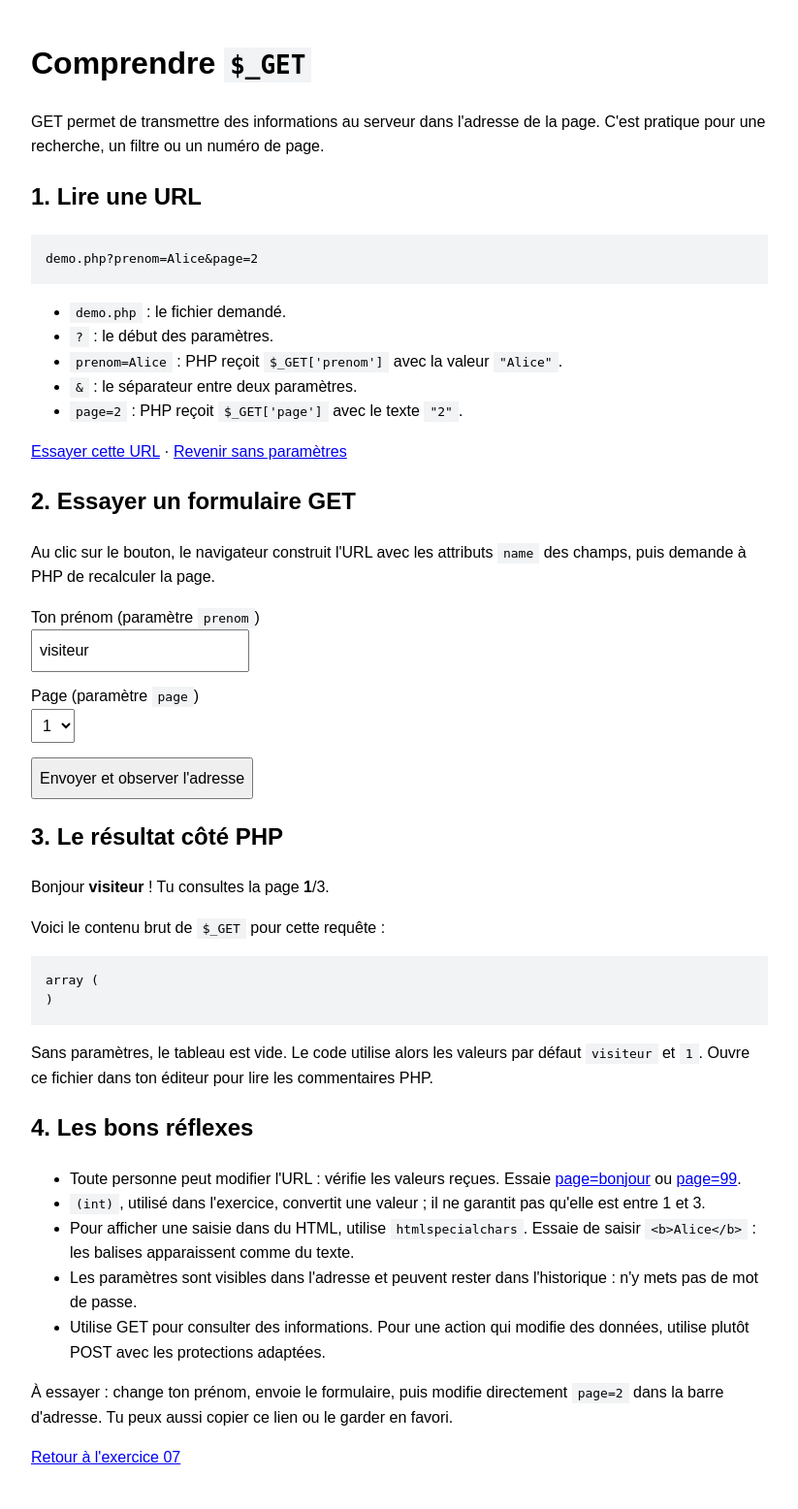
After one commit to Gilis-H/exo-honor-, a PHP site: page /exercice_07_GET/demo.php in a window 1280 px wide. The commit adds this page. Shown: the whole page at 97% size, without its empty margins (228-1051 px from the left). Run offline with PHP 8.4, Linux system fonts and the light colour scheme.

Commit message:
Ajoute les consignes du cours et sauvegarde la progression des exercices

```diff
--- /dev/null
+++ b/exercice_02_include/_footer.php
@@ -0,0 +1 @@
+<footer>Gilis Honoré</footer>
--- a/exercice_02_include/index.php
+++ b/exercice_02_include/index.php
@@ -10,6 +10,8 @@
 	include '_nav.php' ;
 	?>
 	<h2>Accueil</h2>
-
+	<?php
+	include '_footer.php' ;
+	?>
 </body>
 </html>
--- /dev/null
+++ b/exercice_07_GET/demo.php
@@ -0,0 +1,101 @@
+<?php
+// GET transmet des paramètres dans l'URL : demo.php?prenom=Alice&page=2
+// Le ? commence les paramètres ; le & sépare les couples nom=valeur.
+// PHP les place dans le tableau associatif $_GET.
+
+// ?? donne une valeur par défaut quand le paramètre est absent.
+$prenom = $_GET['prenom'] ?? 'visiteur';
+// Une URL peut aussi contenir prenom[]=Alice : on attend ici un texte simple.
+if (!is_string($prenom)) {
+    $prenom = 'visiteur';
+}
+
+// Les valeurs reçues viennent de l'utilisateur : on vérifie leur validité.
+// Ici, page doit être un entier entre 1 et 3.
+$pageRecue = $_GET['page'] ?? '1';
+$page = is_string($pageRecue) ? filter_var($pageRecue, FILTER_VALIDATE_INT, [
+    'options' => ['min_range' => 1, 'max_range' => 3],
+]) : false;
+$pageInvalide = ($page === false);
+if ($pageInvalide) {
+    $page = 1;
+}
+
+// Échapper le texte au moment de l'afficher dans du HTML empêche qu'il
+// soit interprété comme des balises ou du JavaScript. Cela ne valide pas la saisie.
+function echapper($texte) {
+    return htmlspecialchars($texte, ENT_QUOTES, 'UTF-8');
+}
+?>
+<!DOCTYPE html>
+<html lang="fr">
+<head>
+    <meta charset="UTF-8">
+    <meta name="viewport" content="width=device-width, initial-scale=1">
+    <title>Comprendre GET — exercice 07</title>
+    <style>
+        body { font-family: sans-serif; max-width: 760px; margin: 40px auto; padding: 0 20px; line-height: 1.6; }
+        code, pre { background: #f1f3f5; padding: 3px 6px; }
+        pre { overflow-x: auto; padding: 15px; }
+        label { display: block; margin-top: 12px; }
+        input, select, button { padding: 7px; font: inherit; }
+        button { margin-top: 15px; }
+    </style>
+</head>
+<body>
+    <h1>Comprendre <code>$_GET</code></h1>
+    <p>GET permet de transmettre des informations au serveur dans l'adresse de la page.
+        C'est pratique pour une recherche, un filtre ou un numéro de page.</p>
+
+    <h2>1. Lire une URL</h2>
+    <pre>demo.php?prenom=Alice&amp;page=2</pre>
+    <ul>
+        <li><code>demo.php</code> : le fichier demandé.</li>
+        <li><code>?</code> : le début des paramètres.</li>
+        <li><code>prenom=Alice</code> : PHP reçoit <code>$_GET['prenom']</code> avec la valeur <code>"Alice"</code>.</li>
+        <li><code>&amp;</code> : le séparateur entre deux paramètres.</li>
+        <li><code>page=2</code> : PHP reçoit <code>$_GET['page']</code> avec le texte <code>"2"</code>.</li>
+    </ul>
+    <p><a href="demo.php?prenom=Alice&amp;page=2">Essayer cette URL</a> · <a href="demo.php">Revenir sans paramètres</a></p>
+
+    <h2>2. Essayer un formulaire GET</h2>
+    <p>Au clic sur le bouton, le navigateur construit l'URL avec les attributs
+        <code>name</code> des champs, puis demande à PHP de recalculer la page.</p>
+    <form action="demo.php" method="get">
+        <label for="prenom">Ton prénom (paramètre <code>prenom</code>)</label>
+        <input id="prenom" name="prenom" value="<?= echapper($prenom) ?>">
+        <label for="page">Page (paramètre <code>page</code>)</label>
+        <select id="page" name="page">
+            <?php for ($numero = 1; $numero <= 3; $numero++): ?>
+                <option value="<?= $numero ?>" <?= $page === $numero ? 'selected' : '' ?>><?= $numero ?></option>
+            <?php endfor; ?>
+        </select>
+        <br><button type="submit">Envoyer et observer l'adresse</button>
+    </form>
+
+    <h2>3. Le résultat côté PHP</h2>
+    <p>Bonjour <strong><?= echapper($prenom) ?></strong> ! Tu consultes la page <strong><?= $page ?></strong>/3.</p>
+    <?php if ($pageInvalide): ?>
+        <p>Le numéro reçu est invalide : la démonstration utilise la page 1.</p>
+    <?php endif; ?>
+    <p>Voici le contenu brut de <code>$_GET</code> pour cette requête :</p>
+    <pre><?= echapper(var_export($_GET, true)) ?></pre>
+    <p>Sans paramètres, le tableau est vide. Le code utilise alors les valeurs par défaut
+        <code>visiteur</code> et <code>1</code>. Ouvre ce fichier dans ton éditeur pour lire les commentaires PHP.</p>
+
+    <h2>4. Les bons réflexes</h2>
+    <ul>
+        <li>Toute personne peut modifier l'URL : vérifie les valeurs reçues.
+            Essaie <a href="demo.php?page=bonjour">page=bonjour</a> ou <a href="demo.php?page=99">page=99</a>.</li>
+        <li><code>(int)</code>, utilisé dans l'exercice, convertit une valeur ; il ne garantit pas qu'elle est entre 1 et 3.</li>
+        <li>Pour afficher une saisie dans du HTML, utilise <code>htmlspecialchars</code>.
+            Essaie de saisir <code>&lt;b&gt;Alice&lt;/b&gt;</code> : les balises apparaissent comme du texte.</li>
+        <li>Les paramètres sont visibles dans l'adresse et peuvent rester dans l'historique : n'y mets pas de mot de passe.</li>
+        <li>Utilise GET pour consulter des informations. Pour une action qui modifie des données,
+            utilise plutôt POST avec les protections adaptées.</li>
+    </ul>
+    <p>À essayer : change ton prénom, envoie le formulaire, puis modifie directement
+        <code>page=2</code> dans la barre d'adresse. Tu peux aussi copier ce lien ou le garder en favori.</p>
+    <p><a href="index.php">Retour à l'exercice 07</a></p>
+</body>
+</html>
--- a/exercice_07_GET/index.php
+++ b/exercice_07_GET/index.php
@@ -2,7 +2,8 @@
 //valeur par défaut si pas de paramètre GET
 $page = 1 ;
 //récupération du paramètre GET s'il existe et conversion (int) pour sécurité
-if (isset($_GET['page'])) $page = (int) $_GET['page'] ;
+if (isset($_GET['page'])) $page = (int) $_GET['page'];
+if ($page < 1 || $page > 3) $page = 1 ; //si page n'est pas entre 1 et 3, on remet à 1
 
 ?><!DOCTYPE html>
 <html>
--- a/exercice_10_dates/_livraisons.php
+++ b/exercice_10_dates/_livraisons.php
@@ -24,6 +24,7 @@ class Livraison
     }
 
 	public function retard() {
+        // $this désigne la livraison courante : PHP compare les dates des objets DateTimeImmutable pour détecter une livraison effectuée après la date estimée.
 		if ($this->dateLivraisonEstimee < $this->dateLivraison) {
 			return true;
 		}
```
Also changed, not shown: exercice_01_hello-world/enonce.md (added, +23 -0 lines), exercice_02_include/administration.php (added, +21 -0 lines), exercice_02_include/contact.php (added, +17 -0 lines), exercice_02_include/enonce.md (added, +18 -0 lines), exercice_03_variables/enonce.md (added, +26 -0 lines), exercice_03_variables/index.php (+10 -0 lines), exercice_05_generateur-noms-nains/enonce.md (added, +34 -0 lines), exercice_06_fonctions/enonce.md (added, +24 -0 lines), exercice_07_GET/enonce.md (added, +24 -0 lines), exercice_08_form-connexion/enonce.md (added, +28 -0 lines), exercice_09_form-securise/enonce.md (added, +39 -0 lines), exercice_09_form-securise/index.php (+52 -9 lines), exercice_10_dates/enonce.md (added, +20 -0 lines), exercice_10_dates/index.php (+17 -0 lines).
